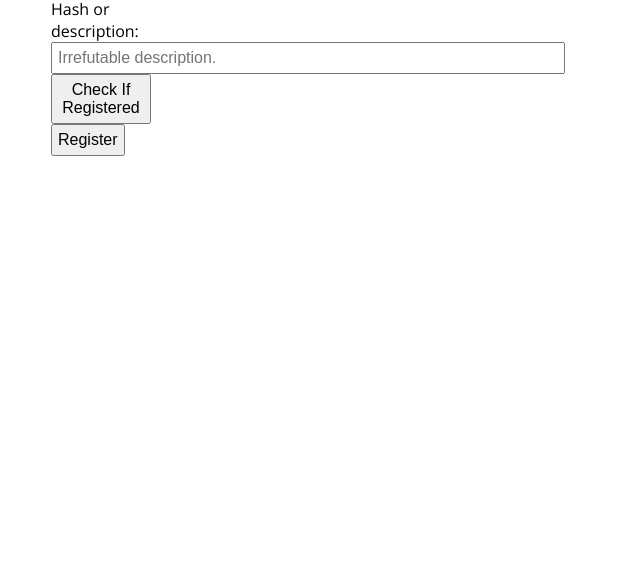
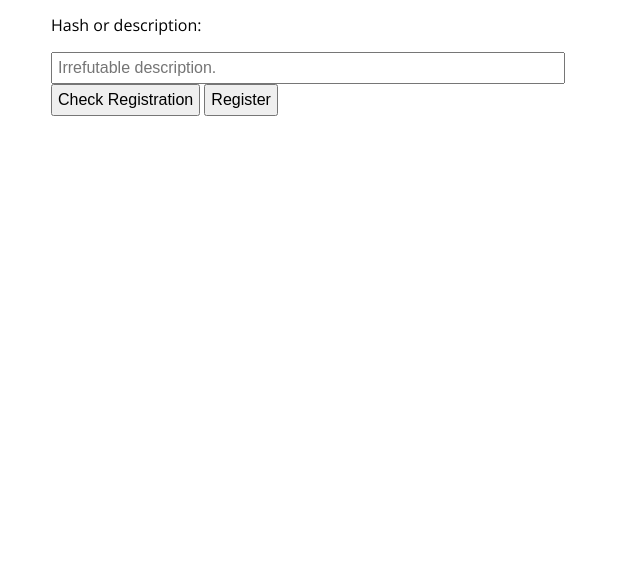
Before and after one commit to danfinlay/ip-registry, a plain HTML site: page app/index.html in a window 1280 px wide. Shown: the part 236-800 px from the top of the page, without its empty margins (269-909 px from the left). Drawn offline with nearby package versions, Linux system fonts and the light colour scheme; files that its build step writes are made by us from their sources; files whose address does not match are found by name.

Commit message:
Minor styling enhancements

```diff
--- a/app/index.html
+++ b/app/index.html
@@ -10,11 +10,10 @@
   <h1>IP Registry</h1>
   <h2>A Dapp for Proving You Were First</h2>
 
-  <br>
-  <label for=""
-  <br><label for="hash">Hash or description:</label><input type="textarea" id="hash" placeholder="Irrefutable description."></input>
-  <br><button id="check" onclick="checkRegistration()">Check If Registered</button>
-  <br><button id="register" onclick="register()">Register</button>
+  <p for="hash">Hash or description:</p>
+  <input type="textarea" id="hash" placeholder="Irrefutable description."></input>
+  <br><button id="check" onclick="checkRegistration()">Check Registration</button>
+  <button id="register" onclick="register()">Register</button>
 
 </body>
 </html>
```
Also changed, not shown: environments/development/build/index.html (+4 -5 lines).
